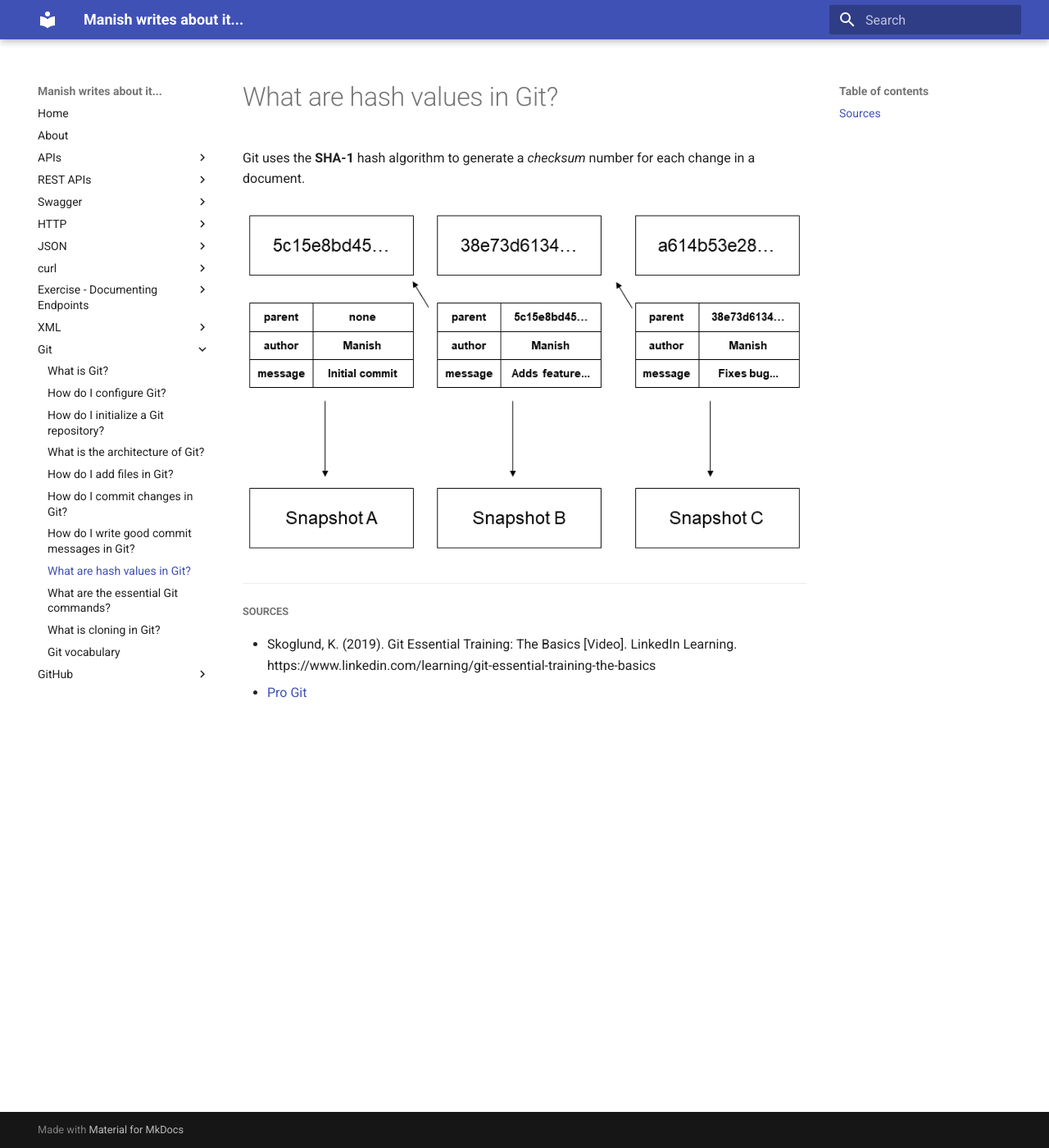
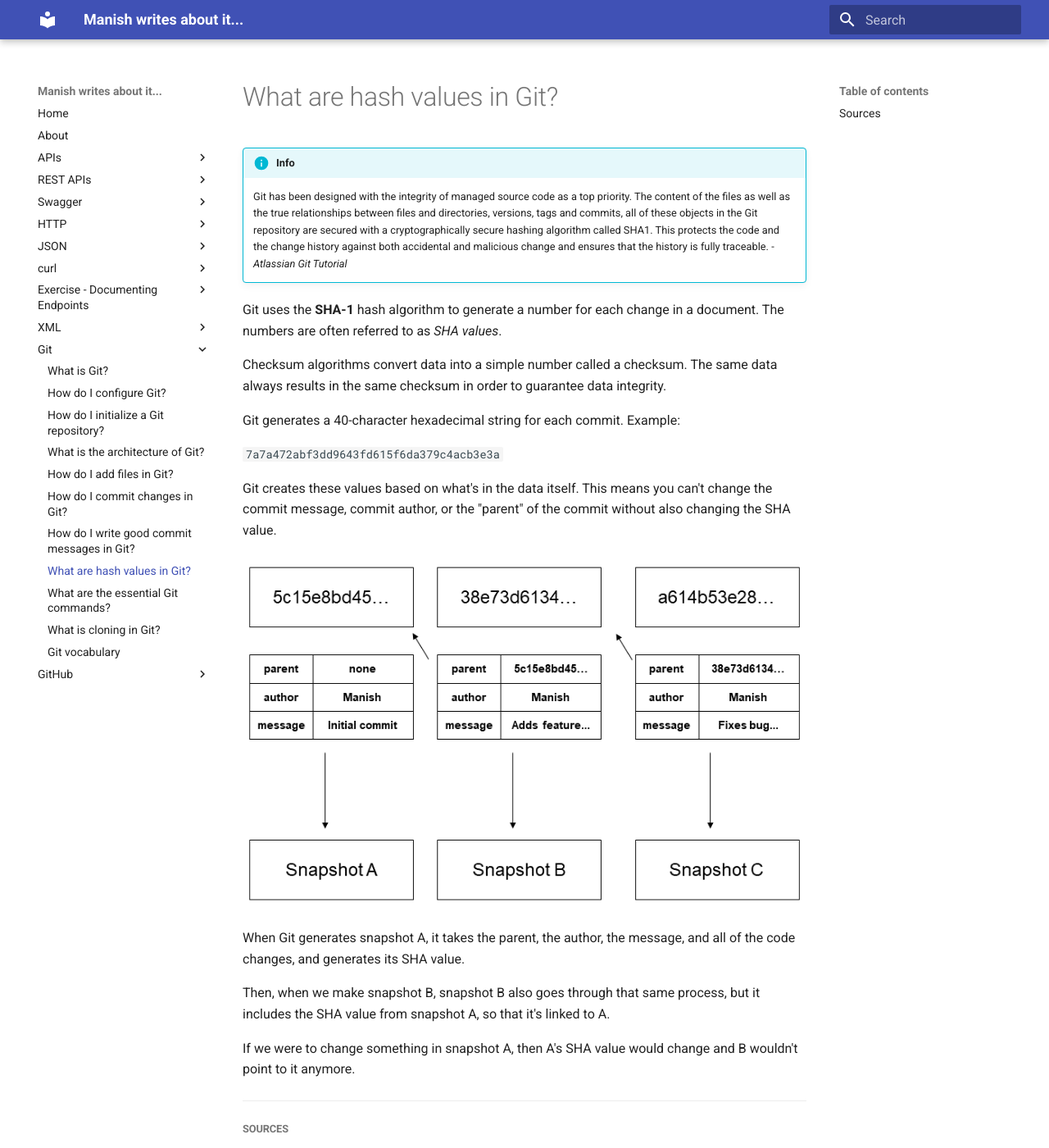
Before and after one commit to savvystrider/savvystrider.github.io, an MkDocs documentation site: the page built from docs/what-are-git-hash-values.md, in a window 1280 px wide and 1400 px high. Shown: the whole window at 82% size. Built offline with MkDocs 1.6.1 and Material for MkDocs 9.7.7, drawn with Linux system fonts in a browser that asks for light colours.

Commit message:
Adds hash value content to Git section

```diff
--- a/docs/what-are-git-hash-values.md
+++ b/docs/what-are-git-hash-values.md
@@ -1,8 +1,28 @@
 # What are hash values in Git?
 
-Git uses the **SHA-1** hash algorithm to generate a *checksum* number for each change in a document.
+!!! info
+
+    Git has been designed with the integrity of managed source code as a top priority. The content of the files as well as the true relationships between files and directories, versions, tags and commits, all of these objects in the Git repository are secured with a cryptographically secure hashing algorithm called SHA1. This protects the code and the change history against both accidental and malicious change and ensures that the history is fully traceable.
+    - *Atlassian Git Tutorial*
+
+Git uses the **SHA-1** hash algorithm to generate a number for each change in a document. The numbers are often referred to as *SHA values*.
+
+Checksum algorithms convert data into a simple number called a checksum. The same data always results in the same checksum in order to guarantee data integrity.
+
+Git generates a 40-character hexadecimal string for each commit. Example:
+
+`7a7a472abf3dd9643fd615f6da379c4acb3e3a`
+
+Git creates these values based on what's in the data itself. This means you can't change the commit message, commit author, or the "parent" of the commit without also changing the SHA value.
 
 ![Git hash values](img/git-hash-values.png){ align=center }
+
+When Git generates snapshot A, it takes the parent, the author, the message, and all of the code changes, and generates its SHA value.
+
+Then, when we make snapshot B, snapshot B also goes through that same process, but it includes the SHA value from snapshot A, so that it's linked to A.
+
+If we were to change something in snapshot A, then A's SHA value would change and B wouldn't point to it anymore.
+
 
 ***
 
```
